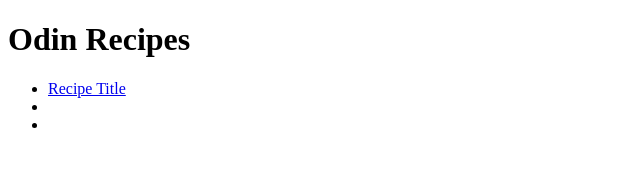
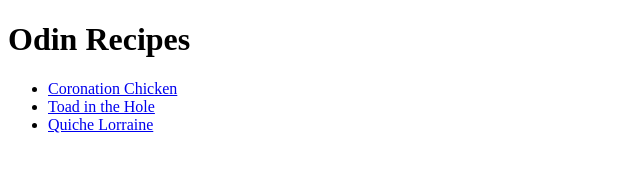
Before and after one commit to weeklyrambler/odin-recipes, a plain HTML site: page index.html in a window 1280 px wide. Shown: the whole page, without its empty margins (0-640 px from the left). Drawn offline with Linux system fonts and the light colour scheme.

Commit message:
fixed links in the index page.

```diff
--- a/index.html
+++ b/index.html
@@ -7,9 +7,9 @@
     <body>
         <h1>Odin Recipes</h1>
         <ul>
-            <li><a href="recipes/coronationchicken.html">Recipe Title</a></li>
-            <li><a href="recipes/toadinthehole.html"></a></li>
-            <li><a href="recipes/quiche.html"></a></li>
+            <li><a href="recipes/coronationchicken.html">Coronation Chicken</a></li>
+            <li><a href="recipes/toadinthehole.html">Toad in the Hole</a></li>
+            <li><a href="recipes/quiche.html">Quiche Lorraine</a></li>
         </ul>
     </body>
 </html>
```
